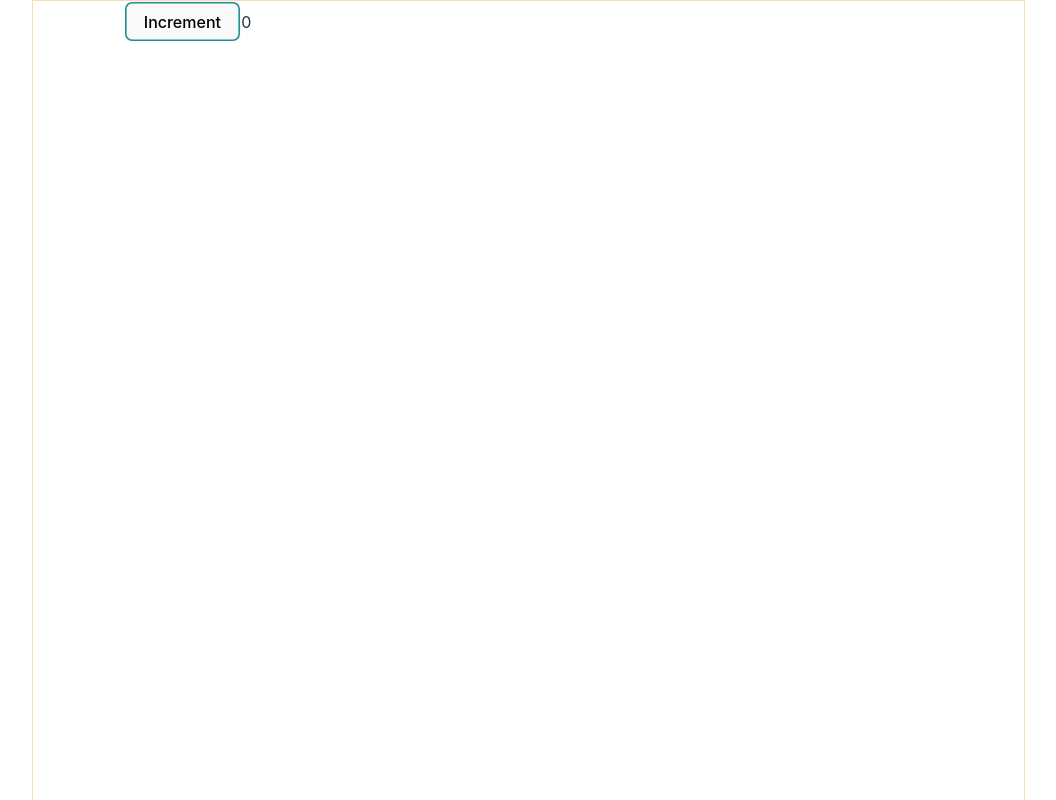
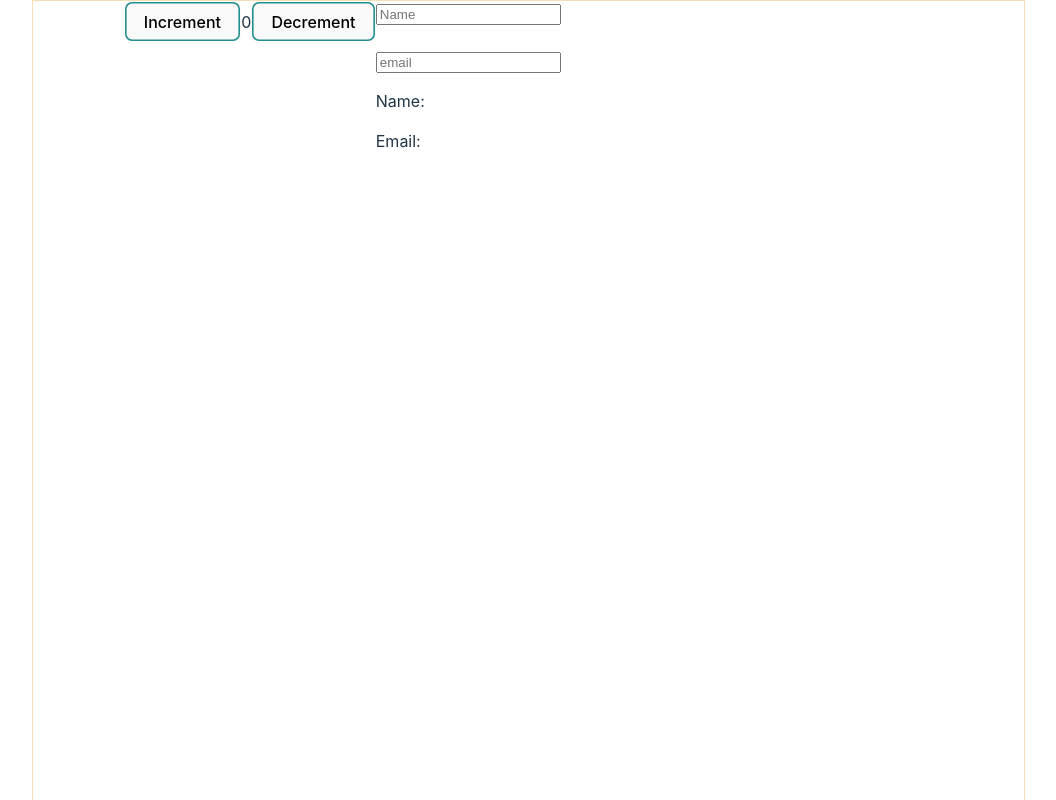
Before and after one commit to d3vaqa/02days-ReactHooks, a React (Vite) app: page / in a window 1280 px wide. Shown: the top 800 px of the page, without its empty margins (148-1204 px from the left). Built offline with nearby package versions, Linux system fonts and the light colour scheme.

Commit message:
CounterTwo added

```diff
--- a/src/App.jsx
+++ b/src/App.jsx
@@ -1,6 +1,7 @@
 import './App.css'
 import Counter from './Components/Counter'
 import BasicEffects from './Components/BasicEffects'
+import CounterTwo from './Components/CounterTwo'
 function App() {
 
 
@@ -10,6 +11,11 @@ function App() {
     <div className='container'>
 
     <BasicEffects></BasicEffects>
+
+    <CounterTwo></CounterTwo>
+
+
+
 
 
 
--- a/src/Components/BasicEffects.jsx
+++ b/src/Components/BasicEffects.jsx
@@ -24,6 +24,9 @@ const BasicEffects = () => {
 
     {count}
 
+    <button onClick={()=> setCount(count - 1)}>Decrement</button>
+
+
 
 
     </div>
--- /dev/null
+++ b/src/Components/CounterTwo.jsx
@@ -0,0 +1,49 @@
+import React from 'react'
+import { useState } from 'react'
+
+const CounterTwo = () => {
+
+
+    const [user, setUser] = useState({name: '', email: ''})
+
+    const handleNameChange = (e) => {
+        setUser({...user, name: e.target.value})
+    }
+
+
+    const handleEmailChange = (e) => {
+        setUser({...user, email: e.target.value})
+    }
+
+
+  return (
+    <div>
+
+    <input
+    type='text'
+    placeholder='Name'
+    value={user.name}
+    onChange={handleNameChange}
+    />
+
+    <br />
+    <br />
+
+
+
+    <input
+    type='email'
+    placeholder='email'
+    value={user.email}
+    onChange={handleEmailChange}
+    />
+
+
+    <p>Name: {user.name}</p>
+
+    <p>Email: {user.email}</p>
+    </div>
+  )
+}
+
+export default CounterTwo
```
